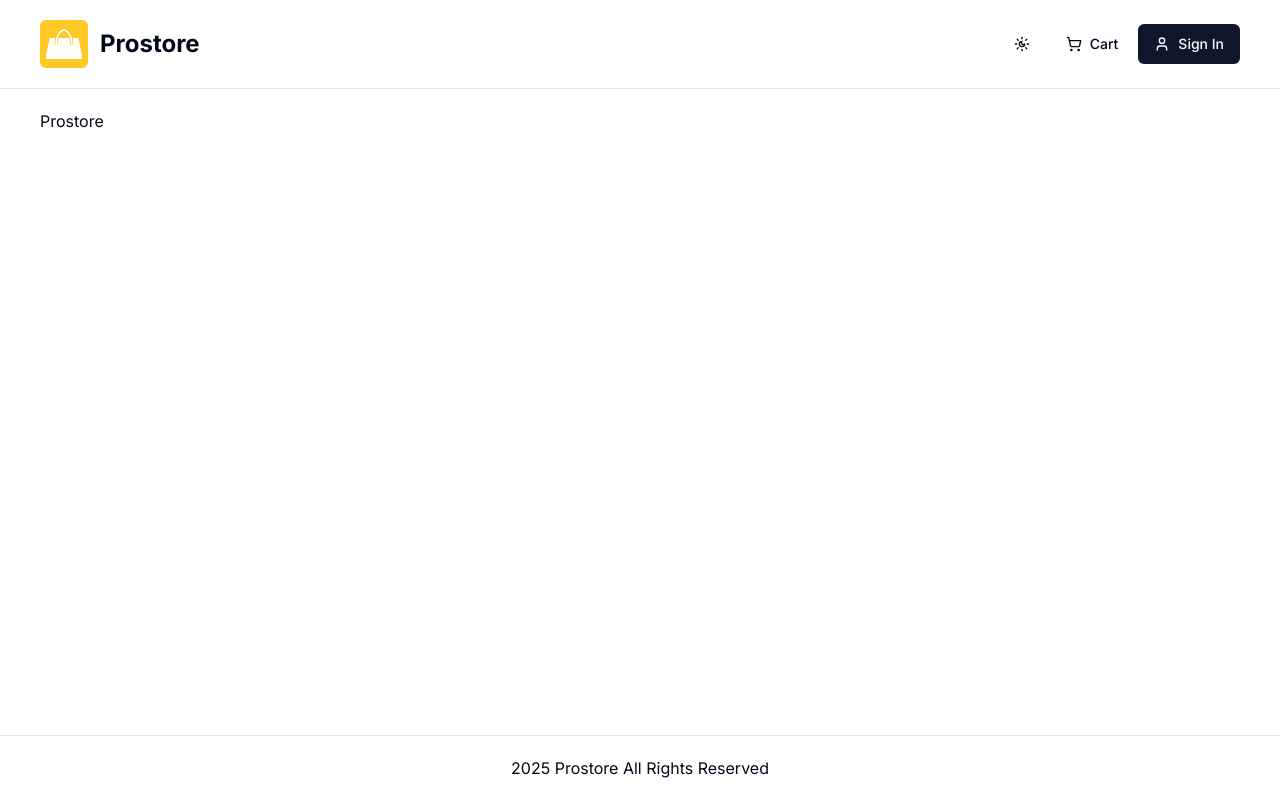
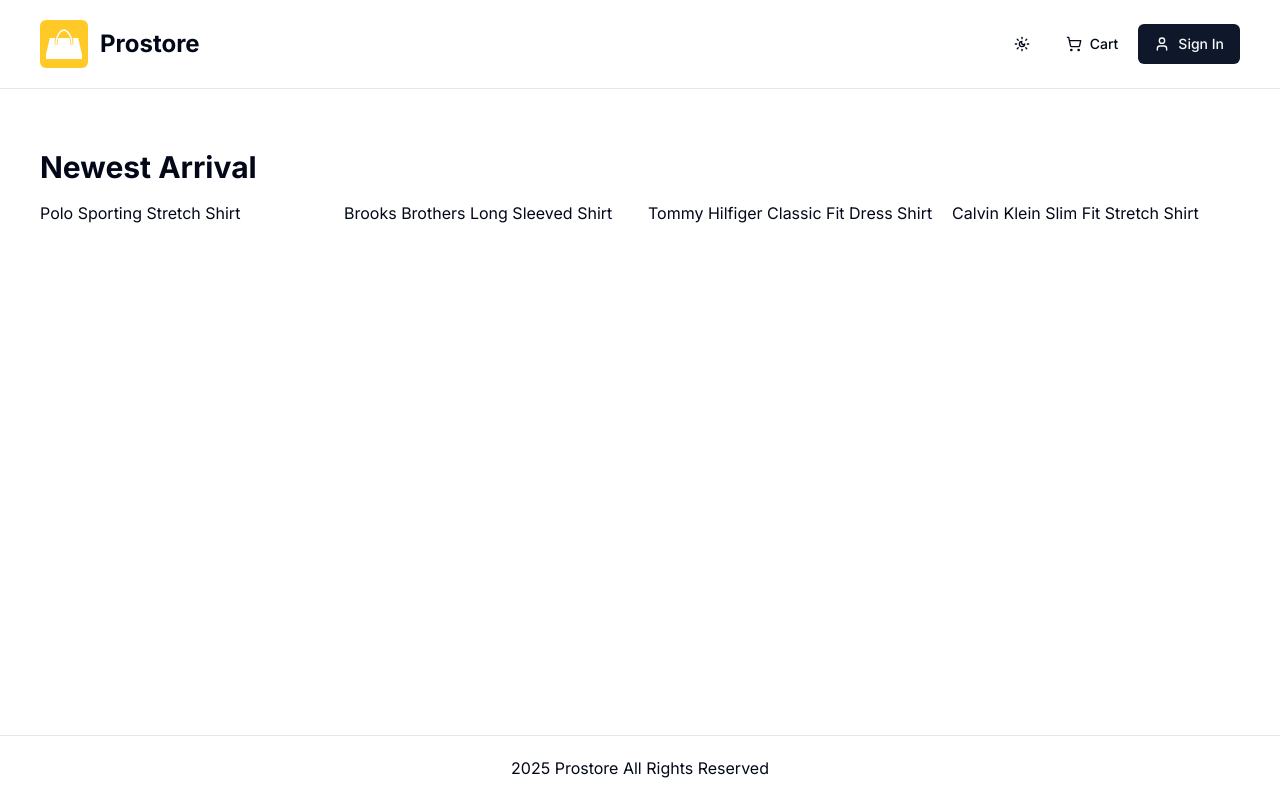
Before and after one commit to JunaidQureshi05/prostore, a Next.js app: page / in a window 1280 px wide. Built offline with nearby package versions, Linux system fonts and the light colour scheme; no server answers.

Commit message:
add sample products and product list

```diff
--- a/app/(root)/page.tsx
+++ b/app/(root)/page.tsx
@@ -1,7 +1,15 @@
-import { Button } from "@/components/ui/button";
-
+import sampleData from "@/db/sample-data";
+import ProductList from "@/components/shared/product/product-list";
 const HomePage = () => {
-  return <>Prostore</>;
+  return (
+    <>
+      <ProductList
+        data={sampleData.products}
+        title="Newest Arrival"
+        limit={4}
+      />
+    </>
+  );
 };
 
 export default HomePage;
--- /dev/null
+++ b/components/shared/product/product-list.tsx
@@ -0,0 +1,29 @@
+const ProductList = ({
+  data,
+  title,
+  limit = data?.length,
+}: {
+  data: any;
+  title?: string;
+  limit: number;
+}) => {
+  console.log(">>>>>>>", data);
+  return (
+    <div className="my-10">
+      <h2 className="h2-bold mb-4">{title}</h2>
+      {data.length > 0 ? (
+        <div className="grid grid-cols-1 sm:grid-cols-2 md:grid-cols-3 lg:grid-cols-4 gap-4">
+          {data?.slice(0, limit)?.map((product: any) => (
+            <div>{product.name}</div>
+          ))}
+        </div>
+      ) : (
+        <div>
+          <p>No producs found</p>
+        </div>
+      )}
+    </div>
+  );
+};
+
+export default ProductList;
--- /dev/null
+++ b/db/sample-data.ts
@@ -0,0 +1,108 @@
+const sampleData = {
+  products: [
+    {
+      name: 'Polo Sporting Stretch Shirt',
+      slug: 'polo-sporting-stretch-shirt',
+      category: "Men's Dress Shirts",
+      description: 'Classic Polo style with modern comfort',
+      images: [
+        '/images/sample-products/p1-1.jpg',
+        '/images/sample-products/p1-2.jpg',
+      ],
+      price: 59.99,
+      brand: 'Polo',
+      rating: 4.5,
+      numReviews: 10,
+      stock: 5,
+      isFeatured: true,
+      banner: 'banner-1.jpg',
+    },
+    {
+      name: 'Brooks Brothers Long Sleeved Shirt',
+      slug: 'brooks-brothers-long-sleeved-shirt',
+      category: "Men's Dress Shirts",
+      description: 'Timeless style and premium comfort',
+      images: [
+        '/images/sample-products/p2-1.jpg',
+        '/images/sample-products/p2-2.jpg',
+      ],
+      price: 85.9,
+      brand: 'Brooks Brothers',
+      rating: 4.2,
+      numReviews: 8,
+      stock: 10,
+      isFeatured: true,
+      banner: 'banner-2.jpg',
+    },
+    {
+      name: 'Tommy Hilfiger Classic Fit Dress Shirt',
+      slug: 'tommy-hilfiger-classic-fit-dress-shirt',
+      category: "Men's Dress Shirts",
+      description: 'A perfect blend of sophistication and comfort',
+      images: [
+        '/images/sample-products/p3-1.jpg',
+        '/images/sample-products/p3-2.jpg',
+      ],
+      price: 99.95,
+      brand: 'Tommy Hilfiger',
+      rating: 4.9,
+      numReviews: 3,
+      stock: 0,
+      isFeatured: false,
+      banner: null,
+    },
+    {
+      name: 'Calvin Klein Slim Fit Stretch Shirt',
+      slug: 'calvin-klein-slim-fit-stretch-shirt',
+      category: "Men's Dress Shirts",
+      description: 'Streamlined design with flexible stretch fabric',
+      images: [
+        '/images/sample-products/p4-1.jpg',
+        '/images/sample-products/p4-2.jpg',
+      ],
+      price: 39.95,
+      brand: 'Calvin Klein',
+      rating: 3.6,
+      numReviews: 5,
+      stock: 10,
+      isFeatured: false,
+      banner: null,
+    },
+    {
+      name: 'Polo Ralph Lauren Oxford Shirt',
+      slug: 'polo-ralph-lauren-oxford-shirt',
+      category: "Men's Dress Shirts",
+      description: 'Iconic Polo design with refined oxford fabric',
+      images: [
+        '/images/sample-products/p5-1.jpg',
+        '/images/sample-products/p5-2.jpg',
+      ],
+      price: 79.99,
+      brand: 'Polo',
+      rating: 4.7,
+      numReviews: 18,
+      stock: 6,
+      isFeatured: false,
+      banner: null,
+    },
+    {
+      name: 'Polo Classic Pink Hoodie',
+      slug: 'polo-classic-pink-hoodie',
+      category: "Men's Sweatshirts",
+      description: 'Soft, stylish, and perfect for laid-back days',
+      images: [
+        '/images/sample-products/p6-1.jpg',
+        '/images/sample-products/p6-2.jpg',
+      ],
+      price: 99.99,
+      brand: 'Polo',
+      rating: 4.6,
+      numReviews: 12,
+      stock: 8,
+      isFeatured: true,
+      banner: null,
+    },
+  ],
+};
+
+export default sampleData;
```
